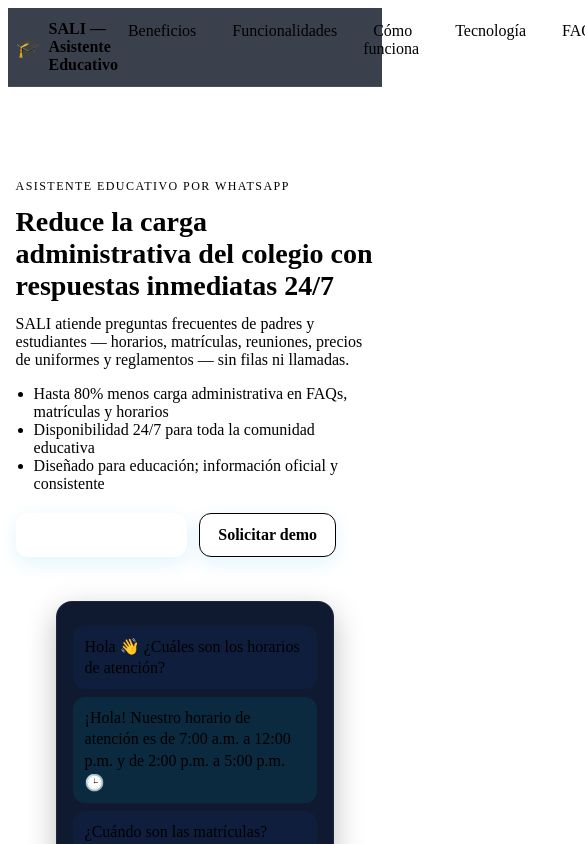
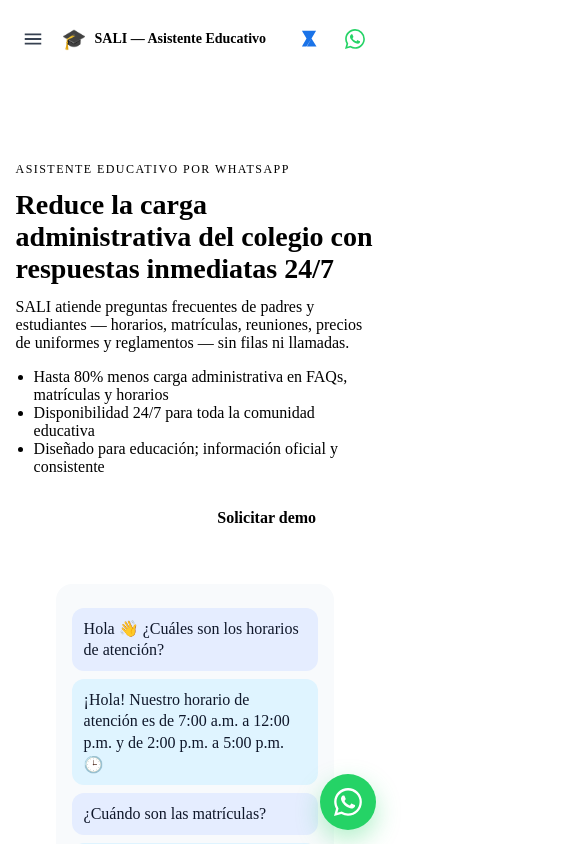
Before and after one commit to WelmoWick/asistente-educativo-sali, a Vue app: page / in a window 390 px wide. Shown: the top 844 px of the page, 585 px wide, since content can reach past the window. Built offline with nearby package versions, Linux system fonts and the light colour scheme.

Commit message:
feat: improve landing page layout

```diff
--- a/src/App.vue
+++ b/src/App.vue
@@ -6,48 +6,37 @@
   <header class="site-header" role="banner">
     <div class="container header-inner">
       <div class="brand">
+        <button class="nav-toggle" @click="mobileOpen = !mobileOpen" aria-label="Abrir/cerrar menú" :aria-expanded="mobileOpen.toString()">
+          <!-- Ícono hamburguesa -->
+          <svg viewBox="0 0 24 24" aria-hidden="true"><path d="M3 6h18v2H3V6zm0 5h18v2H3v-2zm0 5h18v2H3v-2z"/></svg>
+        </button>
         <span class="brand-logo" aria-hidden="true">🎓</span>
         <span class="brand-name">SALI — Asistente Educativo</span>
       </div>
 
-      <!-- Encapsulamos nav + accesos directos a la derecha -->
       <div class="header-right">
-        <nav class="main-nav" role="navigation" aria-label="Navegación principal">
+        <nav class="main-nav" role="navigation" aria-label="Navegación principal" :class="{ open: mobileOpen }" @click.self="mobileOpen = false">
           <ul>
-            <li><a href="#beneficios">Beneficios</a></li>
-            <li><a href="#funcionalidades">Funcionalidades</a></li>
-            <li><a href="#como-funciona">Cómo funciona</a></li>
-            <li><a href="#tecnologia">Tecnología</a></li>
-            <li><a href="#faq">FAQ</a></li>
-            <li><a class="btn btn-primary btn-small" href="#contacto">Solicitar demo</a></li>
+            <li><a href="#beneficios" @click="mobileOpen=false">Beneficios</a></li>
+            <li><a href="#funcionalidades" @click="mobileOpen=false">Funcionalidades</a></li>
+            <li><a href="#como-funciona" @click="mobileOpen=false">Cómo funciona</a></li>
+            <li><a href="#tecnologia" @click="mobileOpen=false">Tecnología</a></li>
+            <li><a href="#faq" @click="mobileOpen=false">FAQ</a></li>
+            <li><a class="btn btn-primary btn-small" href="#contacto" @click="mobileOpen=false">Solicitar demo</a></li>
           </ul>
         </nav>
 
         <!-- ACCESOS DIRECTOS -->
         <div class="quick-links" aria-label="Accesos directos">
           <!-- Google Drive -->
-          <a
-            class="icon-btn"
-            :href="driveUrl"
-            target="_blank"
-            rel="noopener"
-            aria-label="Abrir carpeta de Google Drive"
-            title="Google Drive"
-          >
+          <a class="icon-btn" :href="driveUrl" target="_blank" rel="noopener" aria-label="Abrir carpeta de Google Drive" title="Google Drive">
             <svg class="icon-svg icon-drive" viewBox="0 0 24 24" aria-hidden="true">
               <path d="M3.5 2l5.5 9.5L3.5 21h5.5L15 11.5 9.5 2H3.5zm6 0L15 11.5l5.5-9.5H9.5zm5.5 9.5L9.5 21H21l-6-9.5z"/>
             </svg>
           </a>
 
           <!-- WhatsApp -->
-          <a
-            class="icon-btn"
-            :href="whatsUrl"
-            target="_blank"
-            rel="noopener"
-            aria-label="Chatear por WhatsApp"
-            title="WhatsApp"
-          >
+          <a class="icon-btn" :href="whatsUrl" target="_blank" rel="noopener" aria-label="Chatear por WhatsApp" title="WhatsApp">
             <svg class="icon-svg icon-whatsapp" viewBox="0 0 24 24" aria-hidden="true">
               <path d="M17.472 14.382c-.297-.149-1.758-.867-2.03-.967-.273-.099-.472-.148-.672.15-.198.297-.767.966-.94 1.164-.173.198-.347.223-.644.074-.297-.149-1.255-.463-2.39-1.475-.883-.788-1.48-1.761-1.653-2.059-.173-.297-.018-.458.13-.606.134-.133.297-.347.446-.52.149-.173.198-.297.298-.495.099-.198.05-.372-.025-.521-.075-.149-.672-1.612-.921-2.207-.242-.58-.487-.501-.672-.51l-.572-.01c-.198 0-.52.074-.792.372-.273.297-1.04 1.016-1.04 2.479 0 1.462 1.065 2.875 1.213 3.074.149.198 2.095 3.2 5.076 4.487.709.306 1.262.489 1.694.626.712.226 1.36.194 1.872.118.571-.085 1.758-.719 2.006-1.413.248-.694.248-1.289.173-1.413-.074-.124-.272-.198-.57-.347m-5.421 7.408h-.003a9.87 9.87 0 01-5.031-1.378l-.361-.214-3.741.982.998-3.648-.235-.374a9.86 9.86 0 01-1.51-5.22c.001-5.45 4.436-9.884 9.888-9.884 2.64 0 5.122 1.03 6.988 2.898a9.825 9.825 0 012.896 6.98c-.003 5.45-4.437 9.884-9.889 9.884m8.413-18.297A11.815 11.815 0 0012.05 0C5.495 0 .16 5.335.157 11.892c0 2.096.547 4.142 1.588 5.945L0 24l6.305-1.654a11.87 11.87 0 005.683 1.448h.005c6.554 0 11.89-5.335 11.893-11.893a11.82 11.82 0 00-3.492-8.413"/>
             </svg>
@@ -63,9 +52,7 @@
       <div class="container hero-inner">
         <div class="hero-copy">
           <p class="eyebrow">Asistente educativo por WhatsApp</p>
-          <h1 id="hero-title">
-            Reduce la carga administrativa del colegio con respuestas inmediatas 24/7
-          </h1>
+          <h1 id="hero-title">Reduce la carga administrativa del colegio con respuestas inmediatas 24/7</h1>
           <p class="subtitle">
             SALI atiende preguntas frecuentes de padres y estudiantes — horarios, matrículas, reuniones,
             precios de uniformes y reglamentos — sin filas ni llamadas.
@@ -83,13 +70,9 @@
         <figure class="hero-media" aria-label="Vista de conversación con SALI">
           <div class="mockup-chat">
             <div class="bubble bubble-in">Hola 👋 ¿Cuáles son los horarios de atención?</div>
-            <div class="bubble bubble-out">
-              ¡Hola! Nuestro horario de atención es de 7:00 a.m. a 12:00 p.m. y de 2:00 p.m. a 5:00 p.m. 🕒
-            </div>
+            <div class="bubble bubble-out">¡Hola! Nuestro horario de atención es de 7:00 a.m. a 12:00 p.m. y de 2:00 p.m. a 5:00 p.m. 🕒</div>
             <div class="bubble bubble-in">¿Cuándo son las matrículas?</div>
-            <div class="bubble bubble-out">
-              Las matrículas están abiertas del 1 al 15 de septiembre. Aquí los requisitos 👉 PDF
-            </div>
+            <div class="bubble bubble-out">Las matrículas están abiertas del 1 al 15 de septiembre. Aquí los requisitos 👉 PDF</div>
           </div>
         </figure>
       </div>
@@ -169,10 +152,7 @@
       <div class="container banner-inner">
         <div>
           <h2 id="ods-title">Innovación con propósito</h2>
-          <p>
-            Alineado con el <strong>ODS 9</strong> (Industria, Innovación e Infraestructura): fomenta cultura digital y
-            moderniza procesos escolares.
-          </p>
+          <p>Alineado con el <strong>ODS 9</strong> (Industria, Innovación e Infraestructura): fomenta cultura digital y moderniza procesos escolares.</p>
         </div>
       </div>
     </section>
@@ -240,14 +220,19 @@
 
           <div class="form-actions">
             <button class="btn btn-primary" type="submit">Enviar</button>
-            <p v-if="submitted" class="form-feedback" role="status">
-              ¡Gracias! Hemos recibido tu solicitud. Nos pondremos en contacto pronto.
-            </p>
+            <p v-if="submitted" class="form-feedback" role="status">¡Gracias! Hemos recibido tu solicitud. Nos pondremos en contacto pronto.</p>
           </div>
         </form>
       </div>
     </section>
   </main>
+
+  <!-- Botón flotante de WhatsApp -->
+  <a class="whatsapp-fab" :href="whatsUrl" target="_blank" rel="noopener" aria-label="Chatear por WhatsApp (+57 314 2802136)" title="WhatsApp">
+    <svg viewBox="0 0 24 24" aria-hidden="true">
+      <path d="M17.472 14.382c-.297-.149-1.758-.867-2.03-.967-.273-.099-.472-.148-.672.15-.198.297-.767.966-.94 1.164-.173.198-.347.223-.644.074-.297-.149-1.255-.463-2.39-1.475-.883-.788-1.48-1.761-1.653-2.059-.173-.297-.018-.458.13-.606.134-.133.297-.347.446-.52.149-.173.198-.297.298-.495.099-.198.05-.372-.025-.521-.075-.149-.672-1.612-.921-2.207-.242-.58-.487-.501-.672-.51l-.572-.01c-.198 0-.52.074-.792.372-.273.297-1.04 1.016-1.04 2.479 0 1.462 1.065 2.875 1.213 3.074.149.198 2.095 3.2 5.076 4.487.709.306 1.262.489 1.694.626.712.226 1.36.194 1.872.118.571-.085 1.758-.719 2.006-1.413.248-.694.248-1.289.173-1.413-.074-.124-.272-.198-.57-.347m-5.421 7.408h-.003a9.87 9.87 0 01-5.031-1.378l-.361-.214-3.741.982.998-3.648-.235-.374a9.86 9.86 0 01-1.51-5.22c.001-5.45 4.436-9.884 9.888-9.884 2.64 0 5.122 1.03 6.988 2.898a9.825 9.825 0 012.896 6.98c-.003 5.45-4.437 9.884-9.889 9.884m8.413-18.297A11.815 11.815 0 0012.05 0C5.495 0 .16 5.335.157 11.892c0 2.096.547 4.142 1.588 5.945L0 24l6.305-1.654a11.87 11.87 0 005.683 1.448h.005c6.554 0 11.89-5.335 11.893-11.893a11.82 11.82 0 00-3.492-8.413"/>
+    </svg>
+  </a>
 
   <!-- ====== FOOTER ====== -->
   <footer class="site-footer" role="contentinfo">
@@ -267,6 +252,10 @@
 <script setup>
 /* global defineOptions */
 defineOptions({ name: 'SALI_Landing' });
+
+import { reactive, ref } from 'vue';
+
+const mobileOpen = ref(false);
 
 const demoUrl = 'https://asistente-educativo-sali.vercel.app';
 const driveUrl = 'https://drive.google.com/drive/folders/14jt4USrqAt03RYeWelzmzx1ZJO1k-2Xi?usp=sharing';
@@ -294,7 +283,6 @@
 
 const stack = [
   { name: 'WhatsApp Business API', detail: 'Canal oficial y masivo para atención.' },
-  { name: 'Meta for Developers', detail: 'Integración oficial con WhatsApp.' },
   { name: 'Make (Integromat)', detail: 'Automatización de procesos y webhooks.' },
   { name: 'Evolution API', detail: 'Conectores robustos para continuidad del servicio.' },
   { name: 'Bases de datos relacionales', detail: 'FAQs, usuarios, solicitudes e información institucional.' }
@@ -310,14 +298,13 @@
   { q: '¿Funciona por WhatsApp?', a: 'Sí. SALI opera en WhatsApp Business como canal principal para padres y estudiantes.' },
   { q: '¿Está disponible 24/7?', a: 'Sí. El asistente responde consultas a cualquier hora, todos los días.' },
   { q: '¿Qué tipo de preguntas responde?', a: 'Horarios, eventos, matrículas, reuniones, precios de uniformes, reglamentos y más.' },
-  { q: '¿Con qué tecnología está construido?', a: 'WhatsApp Business API, Meta for Developers, Make y Evolution API; respaldo en bases de datos relacionales.' },
+  { q: '¿Con qué tecnología está construido?', a: 'WhatsApp Business API, Make y Evolution API; respaldo en bases de datos relacionales.' },
   { q: '¿Cómo garantiza respuestas consistentes?', a: 'Mediante una base de preguntas y respuestas oficiales (FAQs) y datos institucionales actualizados.' }
 ];
 
 let openIndex = -1;
 function onToggle(i, evt) { openIndex = evt.target.open ? i : (openIndex === i ? -1 : openIndex); }
 
-import { reactive, ref } from 'vue';
 const form = reactive({ nombre: '', email: '', telefono: '', colegio: '', mensaje: '' });
 const submitted = ref(false);
 
@@ -326,6 +313,12 @@
     alert('Por favor completa los campos obligatorios (Nombre, Correo, Institución).');
     return;
   }
+  const params = new URLSearchParams({
+    subject: 'Solicitud de demo SALI',
+    body: `Nombre: ${form.nombre}\nCorreo: ${form.email}\nTeléfono: ${form.telefono}\nInstitución: ${form.colegio}\nMensaje: ${form.mensaje}`
+  });
+  window.location.href = `mailto:saliasistenteeducativo@gmail.com?${params.toString()}`;
+
   submitted.value = true;
   form.nombre = form.email = form.telefono = form.colegio = form.mensaje = '';
   setTimeout(() => (submitted.value = false), 6000);
@@ -333,158 +326,161 @@
 </script>
 
 <style scoped>
-:root {
-  --bg: #0b1220;
-  --bg-alt: #0d1527;
-  --card: #111a2e;
-  --text: #e6eefc;
-  --muted: #aab8d0;
-  --primary: #1e3a8a;
-  --primary-2: #0ea5e9;
-  --ring: rgba(14, 165, 233, 0.35);
+:root{
+  /* 🎨 Tema claro */
+  --bg:#f7fafc;
+  --bg-alt:#fff;
+  --card:#fff;
+  --text:#111827;
+  --muted:#4b5563;
+  --primary:#1e3a8a;
+  --primary-2:#0ea5e9;
+  --ring:rgba(14,165,233,.35);
+  --border:#e5e7eb;
+  --shadow:0 6px 20px rgba(0,0,0,.08);
 }
 
-* { box-sizing: border-box; }
-html, body, :host { background: var(--bg); color: var(--text); font-family: ui-sans-serif, system-ui, -apple-system, Segoe UI, Roboto, "Helvetica Neue", Arial, "Noto Sans", "Apple Color Emoji", "Segoe UI Emoji"; }
-a { color: var(--primary-2); text-decoration: none; }
-a:hover { text-decoration: underline; }
+*{box-sizing:border-box}
+html,body,:host{background:var(--bg);color:var(--text);font-family:ui-sans-serif,system-ui,-apple-system,"Segoe UI",Roboto,"Helvetica Neue",Arial,"Noto Sans","Apple Color Emoji","Segoe UI Emoji";}
+a{color:var(--primary);text-decoration:none}
+a:hover{text-decoration:underline}
 
-.container { width: min(1120px, 92vw); margin: 0 auto; }
-.section { padding: 64px 0; }
-.section.alt { background: var(--bg-alt); }
+.container{width:min(1120px,92vw);margin:0 auto}
+.section{padding:64px 0}
+.section.alt{background:var(--bg-alt)}
 
-h1, h2, h3 { line-height: 1.15; margin: 0 0 12px; }
-h1 { font-size: clamp(28px, 3.4vw, 40px); }
-h2 { font-size: clamp(22px, 2.6vw, 30px); }
-h3 { font-size: clamp(18px, 2.2vw, 24px); }
+h1,h2,h3{line-height:1.15;margin:0 0 12px}
+h1{font-size:clamp(28px,3.4vw,40px)}
+h2{font-size:clamp(22px,2.6vw,30px)}
+h3{font-size:clamp(18px,2.2vw,24px)}
 
-.eyebrow { text-transform: uppercase; letter-spacing: .12em; font-size: 12px; color: var(--muted); }
-.subtitle { color: var(--muted); margin: 8px 0 16px; }
+.eyebrow{text-transform:uppercase;letter-spacing:.12em;font-size:12px;color:var(--muted)}
+.subtitle{color:var(--muted);margin:8px 0 16px}
 
-/* Header */
-.site-header { position: sticky; top: 0; z-index: 20; background: rgba(11, 18, 32, 0.8); backdrop-filter: blur(8px); border-bottom: 1px solid rgba(255,255,255,.06); }
-.header-inner { display: flex; align-items: center; justify-content: space-between; padding: 12px 0; }
-.brand { display: flex; align-items: center; gap: 8px; font-weight: 700; }
-.brand-logo { font-size: 20px; }
-.brand-name { font-size: 16px; }
+/* Header claro */
+.site-header{position:sticky;top:0;z-index:20;background:rgba(255,255,255,.9);backdrop-filter:blur(8px);border-bottom:1px solid var(--border)}
+.header-inner{display:flex;align-items:center;justify-content:space-between;padding:12px 0}
+.brand{display:flex;align-items:center;gap:8px;font-weight:700;color:var(--text)}
+.brand-logo{font-size:20px}
+.brand-name{font-size:16px}
+
+/* Toggle móvil */
+.nav-toggle{display:none;background:transparent;border:0;padding:6px;margin-right:4px;border-radius:8px}
+.nav-toggle svg{width:22px;height:22px;fill:#374151}
 
 /* Header right (nav + quick links) */
-.header-right { display: flex; align-items: center; gap: 12px; }
-.main-nav ul { display: flex; gap: 16px; list-style: none; margin: 0; padding: 0; }
-.main-nav a { padding: 8px 10px; border-radius: 8px; }
-.main-nav a:hover { background: rgba(255,255,255,.05); text-decoration: none; }
+.header-right{display:flex;align-items:center;gap:12px}
+.main-nav ul{display:flex;gap:16px;list-style:none;margin:0;padding:0}
+.main-nav a{padding:8px 10px;border-radius:8px;color:var(--text)}
+.main-nav a:hover{background:#f3f4f6;text-decoration:none}
 
-/* Quick links top-right */
-.quick-links { display: flex; gap: 8px; }
-.icon-btn {
-  width: 38px; height: 38px; display: grid; place-items: center;
-  border-radius: 10px; background: var(--card); border: 1px solid rgba(255,255,255,.08);
-  box-shadow: 0 4px 16px rgba(0,0,0,.25);
-}
-.icon-btn:hover { background: #0e1a33; }
-.icon-svg { width: 20px; height: 20px; fill: #ffffff; }
-.icon-drive { fill: #1a73e8; }
-.icon-whatsapp { fill: #25D366; }
+/* Quick links */
+.quick-links{display:flex;gap:8px}
+.icon-btn{width:38px;height:38px;display:grid;place-items:center;border-radius:10px;background:var(--bg-alt);border:1px solid var(--border);box-shadow:var(--shadow);color:#1f2937}
+.icon-btn:hover{background:#f3f4f6}
+.icon-svg{width:20px;height:20px;fill:currentColor}
+.icon-drive{color:#1a73e8}
+.icon-whatsapp{color:#25D366}
 
 /* Buttons */
-.btn {
-  display: inline-flex; align-items: center; justify-content: center;
-  padding: 12px 18px; border-radius: 12px; font-weight: 700;
-  border: 1px solid transparent; text-decoration: none;
-  transition: transform .04s ease, box-shadow .2s ease, background .2s ease, border-color .2s ease;
-  box-shadow: 0 6px 20px rgba(14, 165, 233, .12);
-}
-.btn:hover { transform: translateY(-1px); text-decoration: none; }
-.btn:focus-visible { outline: 3px solid var(--ring); outline-offset: 2px; }
-.btn-small { padding: 8px 12px; font-size: 14px; }
-.btn-primary { background: linear-gradient(135deg, var(--primary) 0%, var(--primary-2) 100%); color: #fff; }
-.btn-primary:hover { filter: brightness(1.06); }
-.btn-secondary { background: transparent; color: var(--primary-2); border-color: var(--primary-2); }
-.btn-secondary:hover { background: rgba(14,165,233,.1); }
+.btn{display:inline-flex;align-items:center;justify-content:center;padding:12px 18px;border-radius:12px;font-weight:700;border:1px solid transparent;text-decoration:none;transition:transform .04s ease,box-shadow .2s ease,background .2s ease,border-color .2s ease;box-shadow:var(--shadow)}
+.btn:hover{transform:translateY(-1px);text-decoration:none}
+.btn:focus-visible{outline:3px solid var(--ring);outline-offset:2px}
+.btn-small{padding:8px 12px;font-size:14px}
+.btn-primary{background:linear-gradient(135deg,var(--primary) 0%,var(--primary-2) 100%);color:#fff}
+.btn-primary:hover{filter:brightness(1.06)}
+.btn-secondary{background:transparent;color:var(--primary);border:1px solid var(--primary)}
+.btn-secondary:hover{background:rgba(30,58,138,.06)}
 
 /* Hero */
-.hero { padding: 80px 0 40px; }
-.hero-inner { display: grid; gap: 28px; align-items: center; grid-template-columns: 1.1fr .9fr; }
-.hero-bullets { margin: 8px 0 20px; padding-left: 18px; color: var(--text); }
-.cta-group { display: flex; gap: 12px; flex-wrap: wrap; }
-.hero-media { display: flex; justify-content: center; }
-.mockup-chat {
-  width: 100%; max-width: 420px; background: #0f1a31; border: 1px solid rgba(255,255,255,.06);
-  border-radius: 16px; padding: 16px; box-shadow: 0 10px 30px rgba(0,0,0,.25);
-}
-.bubble { padding: 10px 12px; border-radius: 12px; margin: 8px 0; line-height: 1.35; }
-.bubble-in { background: #101e3d; align-self: flex-start; }
-.bubble-out { background: #0b2a3f; border-left: 3px solid var(--primary-2); }
+.hero{padding:80px 0 40px}
+.hero-inner{display:grid;gap:28px;align-items:center;grid-template-columns:1.1fr .9fr}
+.hero-bullets{margin:8px 0 20px;padding-left:18px;color:var(--text)}
+.cta-group{display:flex;gap:12px;flex-wrap:wrap}
+.hero-media{display:flex;justify-content:center}
+.mockup-chat{width:100%;max-width:420px;background:#f8fafc;border:1px solid var(--border);border-radius:16px;padding:16px;box-shadow:var(--shadow)}
+.bubble{padding:10px 12px;border-radius:12px;margin:8px 0;line-height:1.35}
+.bubble-in{background:#e5edff;color:#0f172a}
+.bubble-out{background:#dff4ff;border-left:3px solid var(--primary-2);color:#0f172a}
 
-/* Cards / Grid */
-.grid { display: grid; gap: 16px; }
-.cards { grid-template-columns: repeat(auto-fit, minmax(230px, 1fr)); }
-.card { background: var(--card); border: 1px solid rgba(255,255,255,.06); border-radius: 16px; padding: 16px; }
-.card-title { margin-bottom: 6px; }
-.card-text { color: var(--muted); }
-.icon { font-size: 22px; }
+/* Grids */
+.grid{display:grid;gap:16px}
+.cards{grid-template-columns:repeat(auto-fit,minmax(230px,1fr))}
+.card{background:var(--card);border:1px solid var(--border);border-radius:16px;padding:16px;box-shadow:var(--shadow)}
+.card-title{margin-bottom:6px}
+.card-text{color:var(--muted)}
+.icon{font-size:22px}
 
 /* Feature list */
-.feature-list { display: grid; gap: 12px; }
-.feature-list li { display: grid; grid-template-columns: 28px 1fr; gap: 10px; align-items: start; background: var(--card); border: 1px solid rgba(255,255,255,.06); border-radius: 14px; padding: 12px; }
-.feature-icon { font-size: 18px; }
+.feature-list{display:grid;gap:12px}
+.feature-list li{display:grid;grid-template-columns:28px 1fr;gap:10px;align-items:start;background:var(--card);border:1px solid var(--border);border-radius:14px;padding:12px;box-shadow:var(--shadow)}
+.feature-icon{font-size:18px}
 
 /* Steps */
-.steps { display: grid; gap: 12px; grid-template-columns: repeat(auto-fit, minmax(260px, 1fr)); counter-reset: step; }
-.step-num {
-  width: 36px; height: 36px; border-radius: 11px; display: grid; place-items: center;
-  background: linear-gradient(135deg, var(--primary), var(--primary-2)); font-weight: 800;
-}
-.step-body { margin-top: 8px; }
-.step-label { font-weight: 700; margin: 6px 0 4px; }
-.step-desc { color: var(--muted); }
+.steps{display:grid;gap:12px;grid-template-columns:repeat(auto-fit,minmax(260px,1fr));list-style:none;padding-left:0}
+.step-num{width:36px;height:36px;border-radius:11px;display:grid;place-items:center;background:linear-gradient(135deg,var(--primary),var(--primary-2));font-weight:800;color:#fff}
+.step-body{margin-top:8px}
+.step-label{font-weight:700;margin:6px 0 4px}
+.step-desc{color:var(--muted)}
 
 /* Tech stack */
-.tech { grid-template-columns: repeat(auto-fit, minmax(240px, 1fr)); }
-.tech-item { background: var(--card); padding: 16px; border-radius: 16px; border: 1px solid rgba(255,255,255,.06); }
-.tech-name { margin: 0 0 4px; }
+.tech{grid-template-columns:repeat(auto-fit,minmax(240px,1fr))}
+.tech-item{background:var(--card);padding:16px;border-radius:16px;border:1px solid var(--border);box-shadow:var(--shadow)}
+.tech-name{margin:0 0 4px}
 
 /* Banner / ODS */
-.banner { background: linear-gradient(135deg, rgba(30,58,138,.35), rgba(14,165,233,.2)); }
-.banner-inner { display: grid; gap: 10px; }
+.banner{background:linear-gradient(135deg,rgba(30,58,138,.12),rgba(14,165,233,.12))}
+.banner-inner{display:grid;gap:10px}
 
 /* CTA middle */
-.cta { background: var(--bg-alt); }
-.cta-inner { display: grid; gap: 16px; align-items: center; grid-template-columns: 1fr auto; }
-.cta-actions { display: flex; gap: 12px; }
+.cta{background:var(--bg-alt)}
+.cta-inner{display:grid;gap:16px;align-items:center;grid-template-columns:1fr auto}
+.cta-actions{display:flex;gap:12px}
 
 /* Accordion (FAQ) */
-.accordion-item { background: var(--card); border: 1px solid rgba(255,255,255,.06); border-radius: 14px; margin-bottom: 10px; overflow: hidden; }
-.accordion-summary { list-style: none; cursor: pointer; padding: 14px 16px; display: flex; align-items: center; justify-content: space-between; }
-.accordion-summary::-webkit-details-marker { display: none; }
-.accordion-panel { padding: 0 16px 14px; color: var(--muted); }
-.marker { font-weight: 700; }
-details[open] .marker { transform: rotate(45deg); }
+.accordion-item{background:var(--card);border:1px solid var(--border);border-radius:14px;margin-bottom:10px;overflow:hidden;box-shadow:var(--shadow)}
+.accordion-summary{list-style:none;cursor:pointer;padding:14px 16px;display:flex;align-items:center;justify-content:space-between}
+.accordion-summary::-webkit-details-marker{display:none}
+.accordion-panel{padding:0 16px 14px;color:var(--muted)}
+.marker{font-weight:700}
 
-/* Form */
-.form { margin-top: 10px; }
-.form-grid { grid-template-columns: repeat(auto-fit, minmax(240px, 1fr)); }
-.field { display: grid; gap: 6px; margin-bottom: 12px; }
-.field input, .field textarea {
-  width: 100%; padding: 12px 14px; border-radius: 12px; border: 1px solid rgba(255,255,255,.1);
-  background: #0c1730; color: var(--text);
-}
-.field input:focus, .field textarea:focus { outline: 3px solid var(--ring); border-color: var(--primary-2); }
-.form-actions { display: flex; gap: 12px; align-items: center; flex-wrap: wrap; }
-.form-feedback { color: #b7ffb7; }
+/* Form (claro) */
+.form{margin-top:10px}
+.form-grid{grid-template-columns:repeat(auto-fit,minmax(240px,1fr))}
+.field{display:grid;gap:6px;margin-bottom:12px}
+.field input,.field textarea{width:100%;padding:12px 14px;border-radius:12px;border:1px solid var(--border);background:#fff;color:var(--text);box-shadow:var(--shadow)}
+.field input:focus,.field textarea:focus{outline:3px solid var(--ring);border-color:var(--primary-2)}
+.form-actions{display:flex;gap:12px;align-items:center;flex-wrap:wrap}
+.form-feedback{color:#15803d}
 
 /* Footer */
-.site-footer { border-top: 1px solid rgba(255,255,255,.06); padding: 28px 0; margin-top: 40px; }
-.footer-inner { display: flex; align-items: center; justify-content: space-between; gap: 12px; flex-wrap: wrap; }
-.footer-links { display: flex; gap: 12px; list-style: none; margin: 0; padding: 0; }
+.site-footer{border-top:1px solid var(--border);padding:28px 0;margin-top:40px;background:var(--bg-alt)}
+.footer-inner{display:flex;align-items:center;justify-content:space-between;gap:12px;flex-wrap:wrap}
+.footer-links{display:flex;gap:12px;list-style:none;margin:0;padding:0}
 
 /* Helpers */
-.skip-link { position: absolute; left: 8px; top: -40px; background: #fff; color: #111; padding: 8px 10px; border-radius: 8px; }
-.skip-link:focus { top: 8px; }
+.skip-link{position:absolute;left:8px;top:-40px;background:#111;color:#fff;padding:8px 10px;border-radius:8px}
+.skip-link:focus{top:8px}
 
-@media (max-width: 900px) {
-  .hero-inner { grid-template-columns: 1fr; }
-  .cta-inner { grid-template-columns: 1fr; }
-  .header-right { gap: 8px; }
+/* WhatsApp Floating Action Button */
+.whatsapp-fab{position:fixed;right:20px;bottom:20px;width:56px;height:56px;border-radius:9999px;background:#25D366;color:#fff;display:grid;place-items:center;box-shadow:0 10px 24px rgba(37,211,102,.35);z-index:60;border:0}
+.whatsapp-fab svg{width:28px;height:28px;fill:currentColor}
+@media (prefers-reduced-motion:no-preference){.whatsapp-fab{transition:transform .15s ease,filter .2s ease,box-shadow .2s ease}}
+.whatsapp-fab:hover{transform:translateY(-1px);filter:brightness(1.05)}
+
+/* 📱 Mobile */
+@media (max-width:900px){
+  .nav-toggle{display:inline-grid}
+  .main-nav{position:absolute;left:0;right:0;top:56px;background:#fff;border-bottom:1px solid var(--border);display:none}
+  .main-nav.open{display:block}
+  .main-nav ul{flex-direction:column;padding:10px}
+  .main-nav a{padding:10px 12px}
+  .hero-inner{grid-template-columns:1fr}
+  .cta-inner{grid-template-columns:1fr}
+  .header-right{gap:8px}
+}
+@media (max-width:520px){
+  .whatsapp-fab{right:14px;bottom:14px}
+  .brand-name{font-size:14px}
 }
 </style>
```
